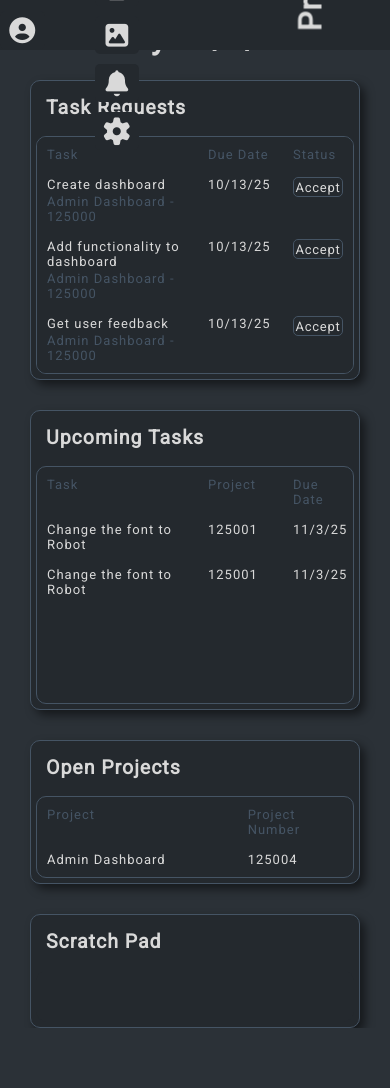
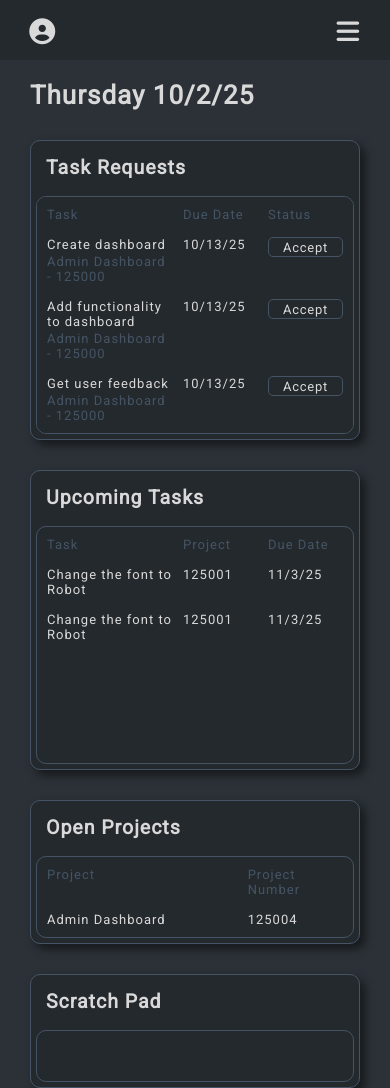
Before and after one commit to donjd/admin-dashboard, a plain HTML site: page index.html in a window 390 px wide. Before the commit the page ends 1028 px from the top, so only its background shows below. Drawn offline with Linux system fonts and the light colour scheme.

Commit message:
Fix aside bar in mobiel.

```diff
--- a/index.html
+++ b/index.html
@@ -16,9 +16,16 @@
   <body>
     <aside>
       <ul>
-        <button class="side-icon">
-          <li><i class="fa-solid fa-circle-user"></i></li>
-        </button>
+        <li>
+          <button class="side-icon side-icon-circle-user">
+            <i class="fa-solid fa-circle-user"></i>
+          </button>
+        </li>
+      </ul>
+      <ul>
+        <li>
+          <button class="fa-bars-button"><i class="fa-solid fa-bars"></i></button>
+        </li>
       </ul>
       <ul class="nav-icons">
         <li>
--- a/styles.css
+++ b/styles.css
@@ -108,7 +108,7 @@ h3 {
   height: calc(100% - var(--card-title-height) - var(--item-container-side-margin) - var(--item-container-top-margin));
   display: grid;
   align-content: start;
-  grid-template-columns: 1fr 75px 50px;
+  grid-template-columns: 1fr 75px 75px;
   /* grid-auto-rows: auto; */
   row-gap: 15px;
   column-gap: 10px;
@@ -132,7 +132,8 @@ i {
   color: var(--lightgray);
 }
 
-button.side-icon {
+button.side-icon,
+button.fa-bars-button {
   padding: 6px;
   background-color: var(--darkgray);
   border: none;
@@ -164,7 +165,7 @@ li {
 }
 
 #scratch-pad-card > .item-container {
-  border: 1px solid var(--darkgray);
+  border: 1px solid var(--lightblue);
 }
 
 #scratch-pad-card > textarea:hover {
@@ -215,6 +216,10 @@ textarea {
   overflow: auto;
 }
 
+.fa-bars-button {
+  display: none;
+}
+
 @media (max-width: 1100px) {
   main {
     height: calc(100vh - var(--date-height) - 30px);
@@ -243,17 +248,39 @@ textarea {
 
   body {
     margin: 0;
+    margin-top: 60px;
+  }
+
+  h2 {
+    font-size: 2rem;
   }
 
   aside {
     flex-direction: row;
-    align-items: center;
+    align-items: flex-end;
+    justify-content: space-between;
     gap: 50px;
     padding-top: 10px;
     position: fixed;
     top: 0;
     left: 0;
     width: 100vw;
-    height: 50px;
+    height: 120px;
+    transform: translatey(-50%);
+    padding: 0 20px 10px 20px;
+  }
+
+  .side-icon,
+  h1,
+  .nav-icons {
+    display: none;
+  }
+
+  button.side-icon-circle-user {
+    display: block;
+  }
+
+  .fa-bars-button {
+    display: block;
   }
 }
```
